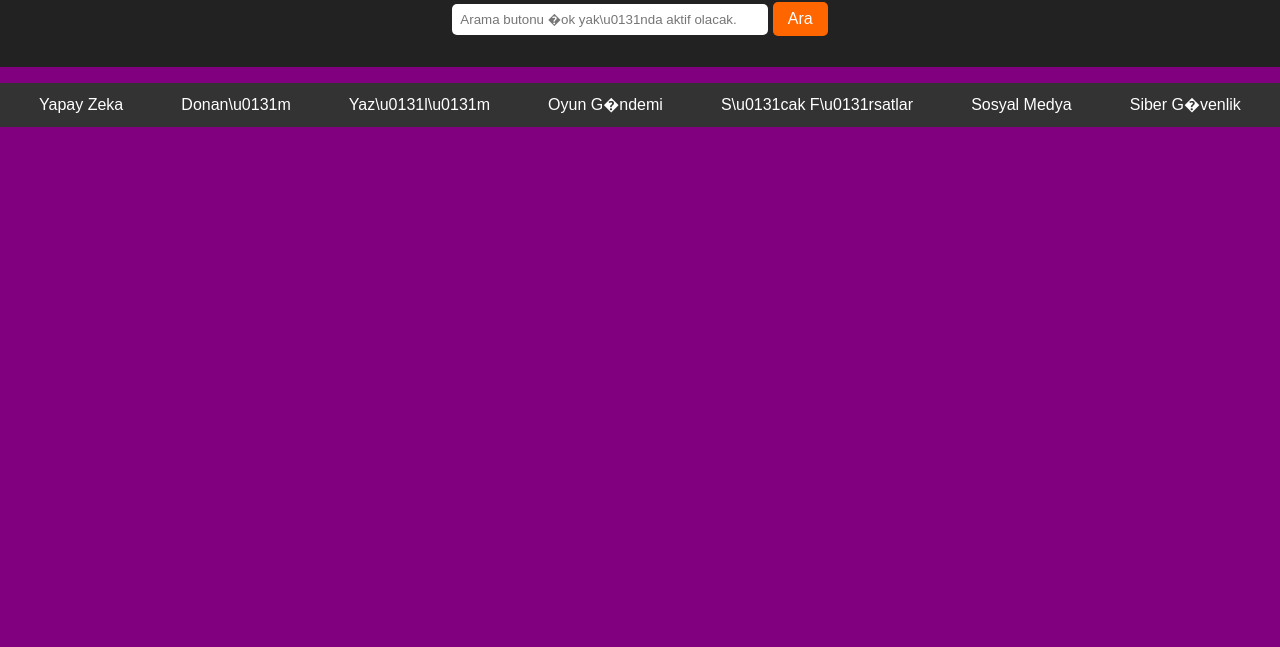
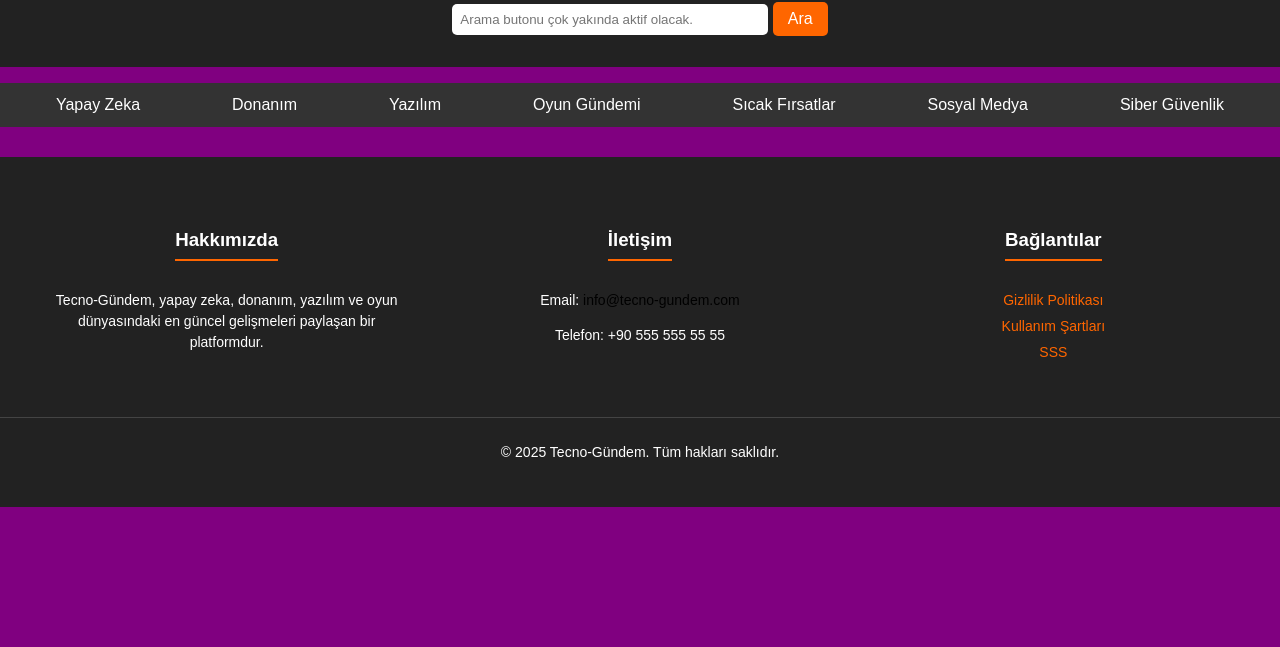
Before and after one commit to RasimYetim/Tecno-Gundem, a plain HTML site: page sybersecurity.html in a window 1280 px wide. Shown: the part 153-800 px from the top of the page. Drawn offline with Linux system fonts and the light colour scheme.

Commit message:
Update sybersecurity.html

```diff
--- a/sybersecurity.html
+++ b/sybersecurity.html
@@ -14,16 +14,16 @@
             <h2>Sayfamıza HOŞGELDİNİZ!</h2>
         </div>
         <div class="logo">
-            <a href="index.html"><img src="img/logo.jpg" alt="Tecno-G�ndem Logo"></a>
+            <a href="index.html"><img src="img/logo.jpg" alt="Tecno-Gündem Logo"></a>
         </div>
         <div class="iletisim">
-            <button class="button">\u0130leti\u015fim</button>
+            <button class="button">İletişim</button>
         </div>
     </header>
 
     <div class="searchbar">
         <form>
-            <input type="text" name="arama" placeholder="Arama butonu �ok yak\u0131nda aktif olacak." />
+            <input type="text" name="arama" placeholder="Arama butonu çok yakında aktif olacak." />
             <button type="submit" class="button">Ara</button>
         </form>
     </div>
@@ -31,18 +31,42 @@
     <nav class="navbar">
         <ul>
             <li><a href="yapayzeka.html">Yapay Zeka</a></li>
-            <li><a href="donanim.html">Donan\u0131m</a></li>
-            <li><a href="yazilim.html">Yaz\u0131l\u0131m</a></li>
-            <li><a href="oyun.html">Oyun G�ndemi</a></li>
-            <li><a href="indirim.html">S\u0131cak F\u0131rsatlar</a></li>
+            <li><a href="donanim.html">Donanım</a></li>
+            <li><a href="yazilim.html">Yazılım</a></li>
+            <li><a href="oyun.html">Oyun Gündemi</a></li>
+            <li><a href="indirim.html">Sıcak Fırsatlar</a></li>
             <li><a href="sosyalmedya.html">Sosyal Medya</a></li>
-            <li><a href="sybersecurity.html">Siber G�venlik</a></li>
+            <li><a href="sybersecurity.html">Siber Güvenlik</a></li>
         </ul>
     </nav>
 
     <main>
 
     </main>
+     <footer class="footer">
+      <div class="footer-container">
+        <div class="footer-section">
+            <h3>Hakkımızda</h3>
+            <p>Tecno-Gündem, yapay zeka, donanım, yazılım ve oyun dünyasındaki en güncel gelişmeleri paylaşan bir platformdur.</p>
+        </div>
+        <div class="footer-section">
+            <h3>İletişim</h3>
+            <p>Email: <a href="mailto:info@tecno-gundem.com">info@tecno-gundem.com</a></p>
+            <p>Telefon: +90 555 555 55 55</p>
+        </div>
+        <div class="footer-section">
+            <h3>Bağlantılar</h3>
+            <ul>
+                <li><a href="#">Gizlilik Politikası</a></li>
+                <li><a href="#">Kullanım Şartları</a></li>
+                <li><a href="#">SSS</a></li>
+            </ul>
+        </div>
+    </div>
+    <div class="footer-bottom">
+        <p>&copy; 2025 Tecno-Gündem. Tüm hakları saklıdır.</p>
+    </div>
+  </footer>
 </body>
 
 </html>
```
